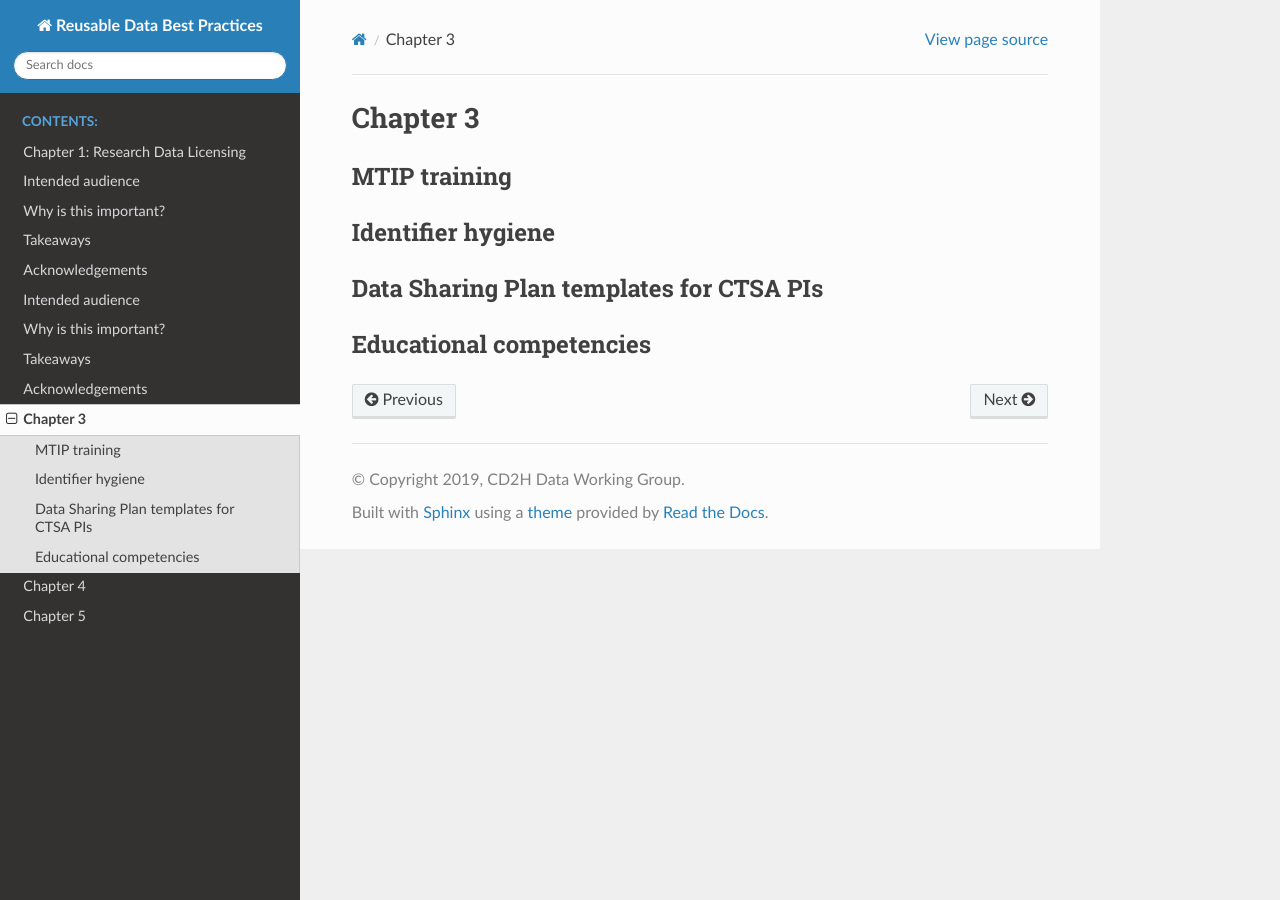
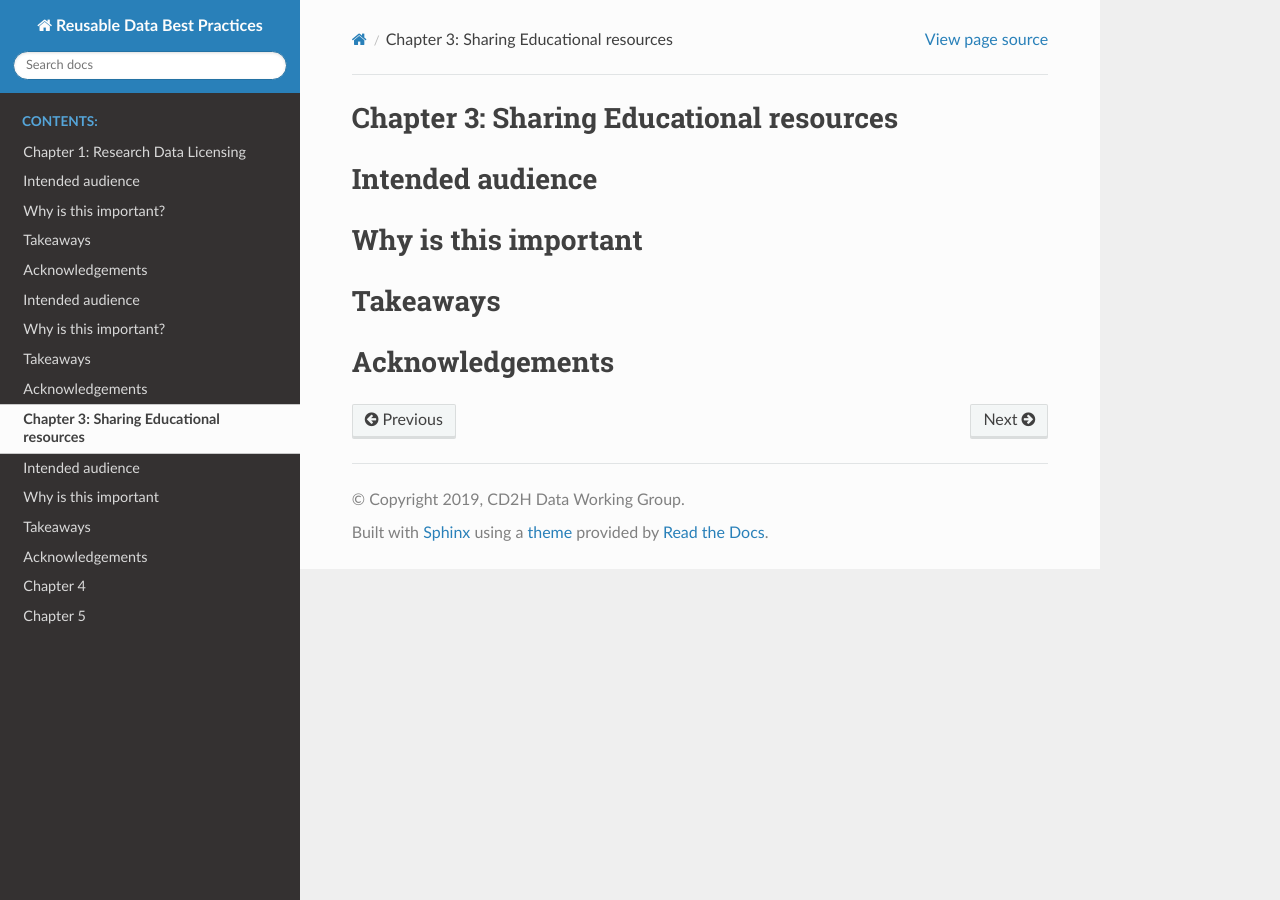
Before and after one commit to data2health/informatics-playbook, a Sphinx documentation site: the page built from docs/chapters/chapter_3.md, in a window 1280 px wide. Built offline with Sphinx 7.4.7 and the Read the Docs theme 2.0.0, drawn with Linux system fonts in a browser that asks for light colours.

Commit message:
Update chapter_3.md
@wondermixtape please have a look at the other examples and complete this thanks

```diff
--- a/docs/chapters/chapter_3.md
+++ b/docs/chapters/chapter_3.md
@@ -1,6 +1,9 @@
-# Chapter 3
+# Chapter 3: Sharing Educational resources
 
-## MTIP training
-## Identifier hygiene
-## Data Sharing Plan templates for CTSA PIs
-## Educational competencies
+# Intended audience
+
+# Why is this important
+
+# Takeaways
+
+# Acknowledgements
```
